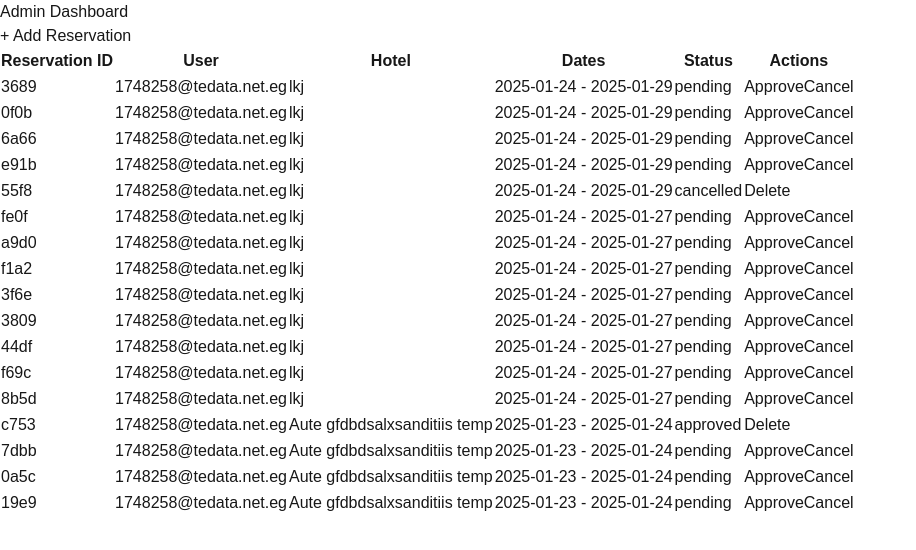
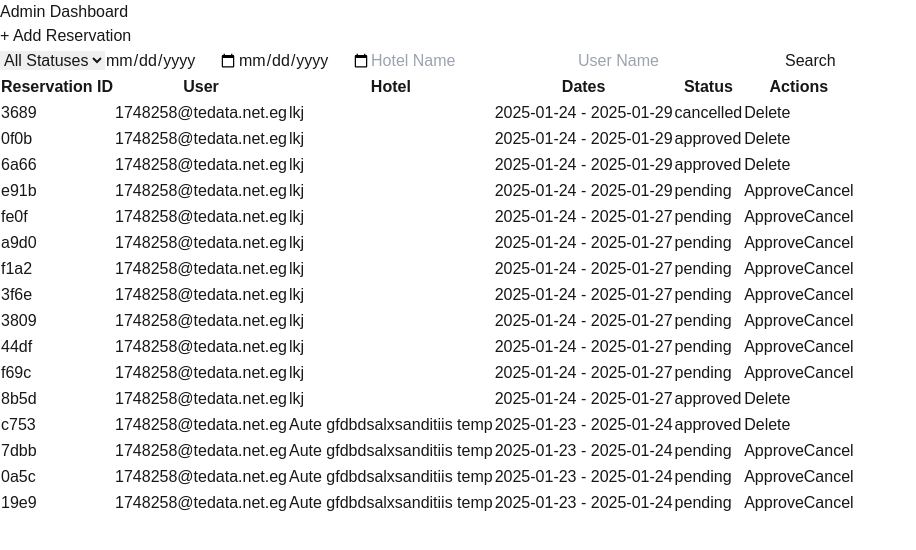
Before and after one commit to mustafasa3d/reservation, a Next.js app: page /admin in a window 1280 px wide. Shown: the top 550 px of the page, without its empty margins (0-916 px from the left). Built offline with nearby package versions, Linux system fonts and the light colour scheme; data requests are answered from the project's data file; sample sign-in values are in the browser's storage.

Commit message:
inhance ui

```diff
--- a/db.json
+++ b/db.json
@@ -8,7 +8,7 @@
       "checkOut": "2025-01-29",
       "guests": 1,
       "roomType": "Single",
-      "status": "pending"
+      "status": "cancelled"
     },
     {
       "id": "0f0b",
@@ -18,7 +18,7 @@
       "checkOut": "2025-01-29",
       "guests": 1,
       "roomType": "Single",
-      "status": "pending"
+      "status": "approved"
     },
     {
       "id": "6a66",
@@ -28,7 +28,7 @@
       "checkOut": "2025-01-29",
       "guests": 1,
       "roomType": "Single",
-      "status": "pending"
+      "status": "approved"
     },
     {
       "id": "e91b",
@@ -39,16 +39,6 @@
       "guests": 1,
       "roomType": "Double",
       "status": "pending"
-    },
-    {
-      "id": "55f8",
-      "hotel": "lkj",
-      "username": "1748258@tedata.net.eg",
-      "checkIn": "2025-01-24",
-      "checkOut": "2025-01-29",
-      "guests": 1,
-      "roomType": "Double",
-      "status": "cancelled"
     },
     {
       "id": "fe0f",
@@ -128,7 +118,7 @@
       "checkOut": "2025-01-27",
       "guests": "1",
       "roomType": "Single",
-      "status": "pending"
+      "status": "approved"
     },
     {
       "id": "c753",
--- a/src/components/AdminDashboard.tsx
+++ b/src/components/AdminDashboard.tsx
@@ -5,10 +5,10 @@ import {
   fetchReservations,
   updateReservation,
 } from "../utils/api/services";
-import { useEffect, useState } from "react";
 
 import Link from "next/link";
 import useAuth from "@/utils/hooks/UseAuth";
+import { useEffect, useState } from "react";
 
 const AdminDashboard = () => {
   useAuth("admin");
@@ -16,12 +16,26 @@ const AdminDashboard = () => {
   const [reservations, setReservations] = useState([]);
   const [loading, setLoading] = useState(false);
   const [modalOpen, setModalOpen] = useState(null);
+  const [filters, setFilters] = useState({
+    status: "",
+    startDate: "",
+    endDate: "",
+    hotelName: "",
+    userName: "",
+  });
 
-  useEffect(() => {
-    const getReservations = async () => {
+  const handleFilterChange = (e) => {
+    const { name, value } = e.target;
+    setFilters((prevFilters) => ({
+      ...prevFilters,
+      [name]: value,
+    }));
+  };
+
+  const handleSearch = async () => {
     setLoading(true);
     try {
-        const data = await fetchReservations();
+      const data = await fetchReservations(filters);
       setReservations(data);
     } catch (error) {
       console.error("Failed to fetch reservations:", error);
@@ -30,10 +44,11 @@ const AdminDashboard = () => {
     }
   };
 
-    getReservations();
-  }, []);
+  useEffect(()=>{
+    handleSearch()
+  },[])
 
-  const handleUpdateReservation = async (id: number, status: string) => {
+  const handleUpdateReservation = async (id, status) => {
     setLoading(true);
     try {
       if (status === "deleted") {
@@ -43,10 +58,8 @@ const AdminDashboard = () => {
             prev.filter((reservation) => reservation.id !== id)
           );
         }
-        /* const updatedReservation = await updateReservation(id, { status }); */
       } else {
         const data = await updateReservation(id, { status });
-        console.log("firstssssss", data);
         if (data?.status === "cancelled" || data?.status === "approved") {
           setReservations((prev) =>
             prev.map((reservation) =>
@@ -74,6 +87,58 @@ const AdminDashboard = () => {
         </Link>
       </div>
 
+      <div className="mb-6 bg-white p-4 rounded-lg shadow-md">
+        <div className="grid grid-cols-1 md:grid-cols-2 lg:grid-cols-4 gap-4">
+          <select
+            name="status"
+            value={filters.status}
+            onChange={handleFilterChange}
+            className="p-2 border rounded-lg"
+          >
+            <option value="">All Statuses</option>
+            <option value="pending">Pending</option>
+            <option value="approved">Approved</option>
+            <option value="cancelled">Cancelled</option>
+          </select>
+          <input
+            type="date"
+            name="startDate"
+            value={filters.startDate}
+            onChange={handleFilterChange}
+            className="p-2 border rounded-lg"
+          />
+          <input
+            type="date"
+            name="endDate"
+            value={filters.endDate}
+            onChange={handleFilterChange}
+            className="p-2 border rounded-lg"
+          />
+          <input
+            type="text"
+            name="hotelName"
+            value={filters.hotelName}
+            onChange={handleFilterChange}
+            placeholder="Hotel Name"
+            className="p-2 border rounded-lg"
+          />
+          <input
+            type="text"
+            name="userName"
+            value={filters.userName}
+            onChange={handleFilterChange}
+            placeholder="User Name"
+            className="p-2 border rounded-lg"
+          />
+          <button
+            onClick={handleSearch}
+            className="bg-blue-500 text-white py-2 px-4 rounded-lg hover:bg-blue-600 transition-all shadow-md"
+          >
+            Search
+          </button>
+        </div>
+      </div>
+
       {loading ? (
         <p className="text-center text-gray-600">Loading...</p>
       ) : reservations.length > 0 ? (
@@ -81,7 +146,9 @@ const AdminDashboard = () => {
           <table className="min-w-full bg-white rounded-lg overflow-hidden">
             <thead className="bg-gradient-to-r from-blue-500 to-purple-600 text-white">
               <tr>
-            <th className="py-3 px-6 text-left font-semibold">Reservation ID</th>
+                <th className="py-3 px-6 text-left font-semibold">
+                  Reservation ID
+                </th>
                 <th className="py-3 px-6 text-left font-semibold">User</th>
                 <th className="py-3 px-6 text-left font-semibold">Hotel</th>
                 <th className="py-3 px-6 text-left font-semibold">Dates</th>
@@ -90,7 +157,7 @@ const AdminDashboard = () => {
               </tr>
             </thead>
             <tbody className="text-gray-700">
-          {reservations.map((reservation: any) => (
+              {reservations.map((reservation) => (
                 <tr
                   key={reservation.id}
                   className="border-b border-gray-200 hover:bg-gray-50 transition-all"
@@ -178,7 +245,8 @@ const AdminDashboard = () => {
             </h2>
             <p className="text-gray-600 mb-6 text-center">
               Are you sure you want to{" "}
-          <span className="font-bold">{modalOpen.target}</span> this reservation?
+              <span className="font-bold">{modalOpen.target}</span> this
+              reservation?
             </p>
             <div className="flex justify-center space-x-4">
               <button
--- a/src/utils/api/services.ts
+++ b/src/utils/api/services.ts
@@ -1,11 +1,31 @@
-import axios from 'axios';
+import axios from "axios";
 
-const API_URL = 'http://localhost:3001/reservations';
+const API_URL = "http://localhost:3001/reservations";
 
-export const fetchReservations = async () => {
+export const fetchReservations = async (filter) => {
+  try {
+    // بناء query parameters بناءً على الفلتر
+    const params = new URLSearchParams();
+
+    if (filter.status) params.append("status", filter.status);
+    if (filter.startDate) params.append("checkIn", filter.startDate);
+    if (filter.endDate) params.append("checkOut", filter.endDate);
+    if (filter.hotelName) params.append("hotel", filter.hotelName);
+    if (filter.username) params.append("username", filter.userName);
+
+    // إرسال الطلب مع query parameters
+    const response = await axios.get(`${API_URL}?${params.toString()}`);
+    return response.data;
+  } catch (error) {
+    console.error("Failed to fetch reservations:", error);
+    throw error; // يمكنك التعامل مع الخطأ بشكل أفضل في الكود الذي يستدعي هذه الدالة
+  }
+};
+
+/* export const fetchReservations = async (filter) => {
   const response = await axios.get(API_URL);
   return response.data;
-};
+}; */
 
 export const createReservation = async (reservation: any) => {
   const response = await axios.post(API_URL, reservation);
```
Lines whose indentation alone changed are shown as unchanged.
